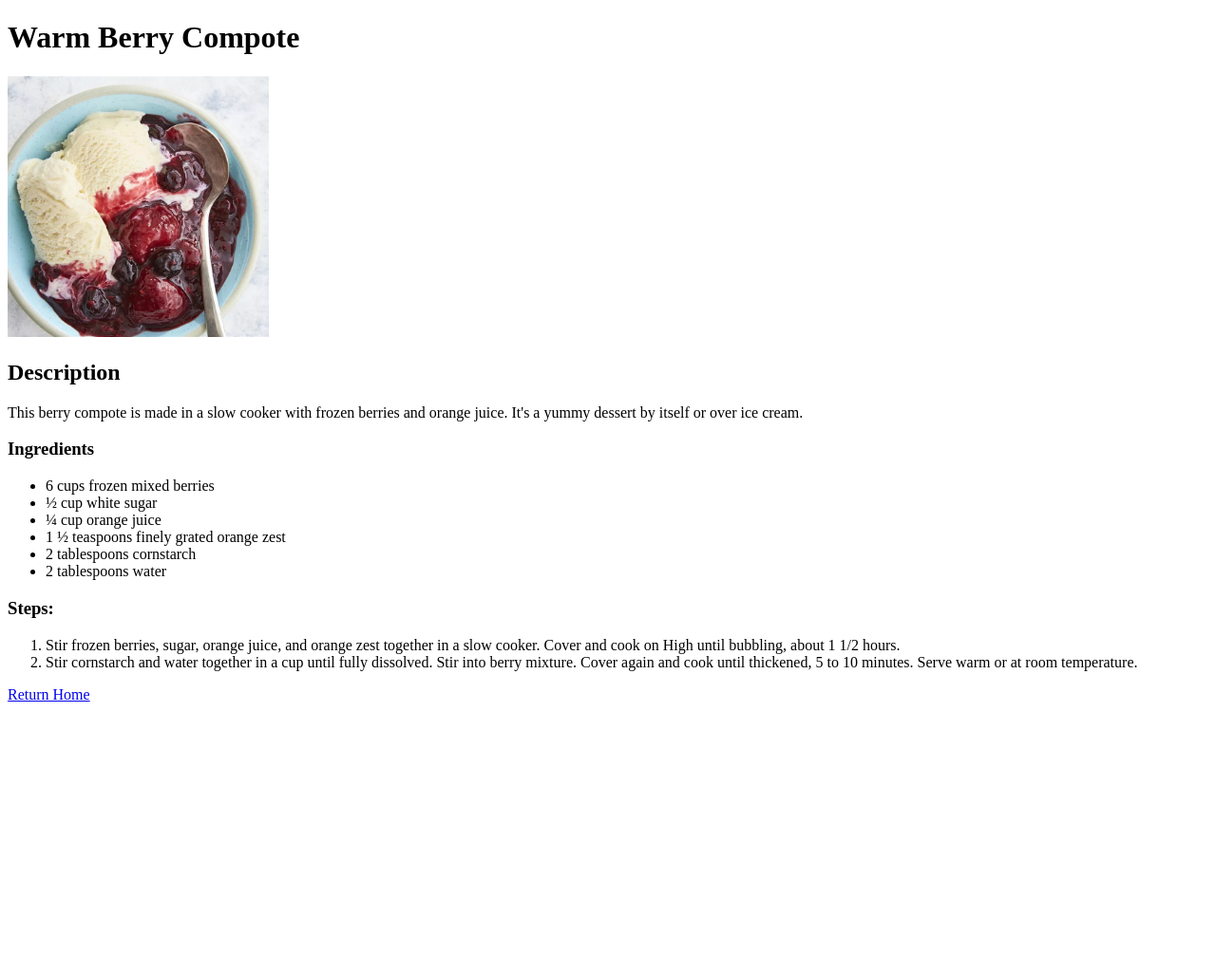
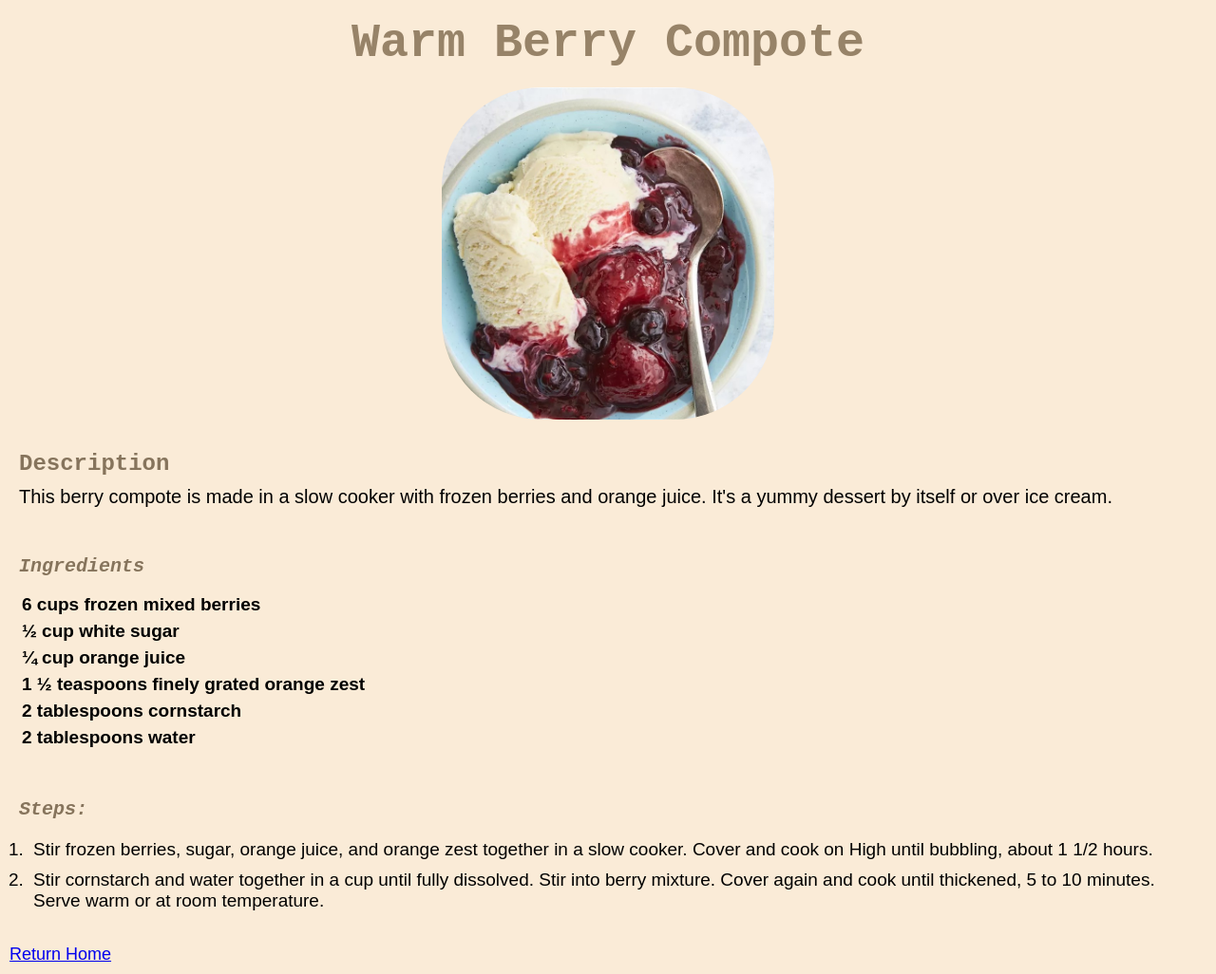
Before and after one commit to ItzhakRouach/odin-recipes, a plain HTML site: page recipes/warm_berry_compote.html in a window 1280 px wide. Shown: the whole page at 95% size. Before the commit the page ends 800 px from the top, so only its background shows below. Drawn offline with Linux system fonts and the light colour scheme.

Commit message:
add a style update to the website using basic css

```diff
--- /dev/null
+++ b/css/recipe.css
@@ -0,0 +1,92 @@
+* {
+  margin: 0;
+  padding: 0;
+  font-family: Arial, Helvetica, sans-serif;
+  background-color: antiquewhite;
+}
+
+.recipe-intro > h1 {
+  padding: 8px;
+  margin-bottom: 10px;
+  color: rgb(151, 131, 104);
+  font-family: "Courier New", Courier, monospace;
+  font-size: 50px;
+}
+
+.recipe-intro {
+  text-align: center;
+  padding: 9px;
+}
+
+.recipe-intro > img {
+  width: 350px;
+  height: 350px;
+  border-radius: 30%;
+}
+
+.desc {
+  padding: 20px;
+}
+
+.desc > h2 {
+  margin-bottom: 10px;
+  color: rgb(134, 116, 92);
+  font-family: "Courier New", Courier, monospace;
+}
+
+.desc > p {
+  font-size: 20px;
+}
+
+.ingredients {
+  padding: 20px;
+  margin-top: 10px;
+}
+
+.ingredients > h3 {
+  font-family: "Courier New", Courier, monospace;
+  margin-bottom: 5px;
+  color: rgb(134, 116, 92);
+  font-style: italic;
+  font-size: 20px;
+}
+
+.ingredients > ul {
+  list-style: none;
+  padding-top: 10px;
+}
+
+.ingredients > ul > li {
+  font-size: 19px;
+  padding: 3px;
+  font-weight: bold;
+}
+
+.steps {
+  padding: 20px;
+  margin-top: 10px;
+}
+
+.steps > h3 {
+  font-family: "Courier New", Courier, monospace;
+  margin-bottom: 5px;
+  color: rgb(134, 116, 92);
+  font-style: italic;
+  font-size: 20px;
+}
+
+.steps > ol {
+  padding-top: 10px;
+  padding-left: 10px;
+}
+
+.steps > ol > li {
+  font-size: 19px;
+  padding: 5px;
+  text-align: left;
+}
+
+.foot {
+  padding: 10px;
+  font-size: 18px;
+}
--- /dev/null
+++ b/css/style.css
@@ -0,0 +1,50 @@
+* {
+  padding: 0;
+  margin: 0;
+}
+
+h1 {
+  text-align: center;
+  margin-top: 20px;
+  font-size: 40px;
+  font-family: "Courier New", Courier, monospace;
+  color: rgb(180, 141, 90);
+}
+
+.wellcome {
+  text-align: center;
+  padding: 30px 40px;
+}
+
+.wellcome > h2 {
+  font-size: 40px;
+}
+
+.intro {
+  padding: 20px;
+  font-size: 20px;
+}
+
+.recipe-list {
+  text-align: center;
+}
+
+.recipe-list > ul {
+  padding-top: 15px;
+}
+
+ul {
+  list-style: none;
+}
+
+ul > li {
+  padding-top: 5px;
+  font-size: 20px;
+}
+
+.container {
+  margin-top: 85px;
+  padding: 8px 0px 8px 0px;
+  box-shadow: 5px 5px 15px rgba(0, 0, 0, 0.5);
+  height: 500px;
+}
--- a/recipes/warm_berry_compote.html
+++ b/recipes/warm_berry_compote.html
@@ -3,9 +3,11 @@
   <head>
     <meta charset="UTF-8" />
     <meta name="viewport" content="width=device-width, initial-scale=1.0" />
+    <link rel="stylesheet" href="../css/recipe.css" />
     <title>Warm Berry Compote</title>
   </head>
   <body>
+    <div class="recipe-intro">
       <h1>Warm Berry Compote</h1>
       <img
         src="../images/warm_berry_compot.jpeg"
@@ -13,11 +15,16 @@
         height="275"
         width="275"
       />
+    </div>
+
+    <div class="desc">
       <h2>Description</h2>
       <p>
-      This berry compote is made in a slow cooker with frozen berries and orange
-      juice. It's a yummy dessert by itself or over ice cream.
+        This berry compote is made in a slow cooker with frozen berries and
+        orange juice. It's a yummy dessert by itself or over ice cream.
       </p>
+    </div>
+    <div class="ingredients">
       <h3>Ingredients</h3>
       <ul>
         <li>6 cups frozen mixed berries</li>
@@ -27,20 +34,26 @@
         <li>2 tablespoons cornstarch</li>
         <li>2 tablespoons water</li>
       </ul>
+    </div>
+    <div class="steps">
       <h3>Steps:</h3>
       <ol>
         <li>
-        Stir frozen berries, sugar, orange juice, and orange zest together in a
-        slow cooker. Cover and cook on High until bubbling, about 1 1/2 hours.
+          Stir frozen berries, sugar, orange juice, and orange zest together in
+          a slow cooker. Cover and cook on High until bubbling, about 1 1/2
+          hours.
         </li>
         <li>
-        Stir cornstarch and water together in a cup until fully dissolved. Stir
-        into berry mixture. Cover again and cook until thickened, 5 to 10
+          Stir cornstarch and water together in a cup until fully dissolved.
+          Stir into berry mixture. Cover again and cook until thickened, 5 to 10
           minutes. Serve warm or at room temperature.
         </li>
       </ol>
+    </div>
+    <div class="foot">
       <footer>
         <a href="../index.html">Return Home</a>
       </footer>
+    </div>
   </body>
 </html>
```
Also changed, not shown: index.html (+16 -5 lines), recipes/slow_coocker_mac_and_cheese.html (+15 -3 lines), recipes/slow_coocker_pepper_steak.html (+17 -6 lines), 1 other file. Lines whose indentation alone changed are shown as unchanged.
